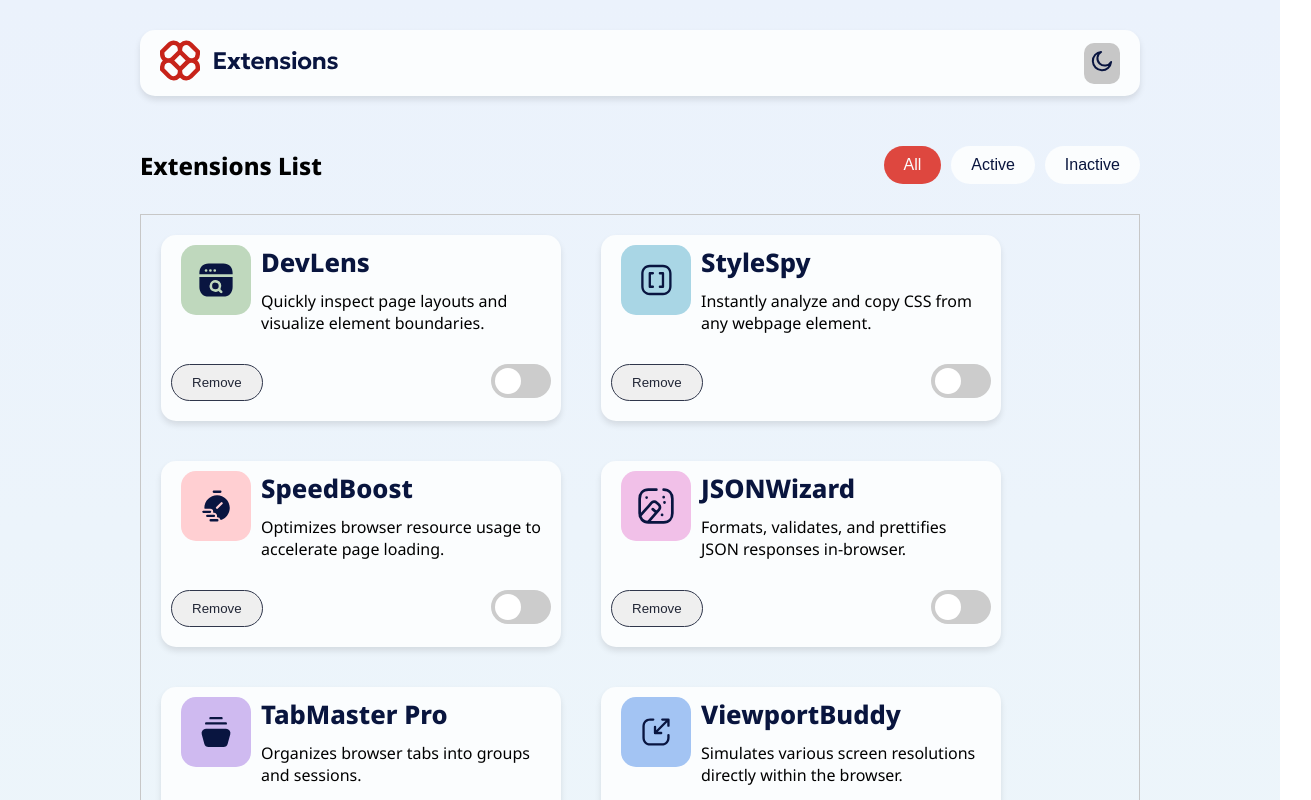
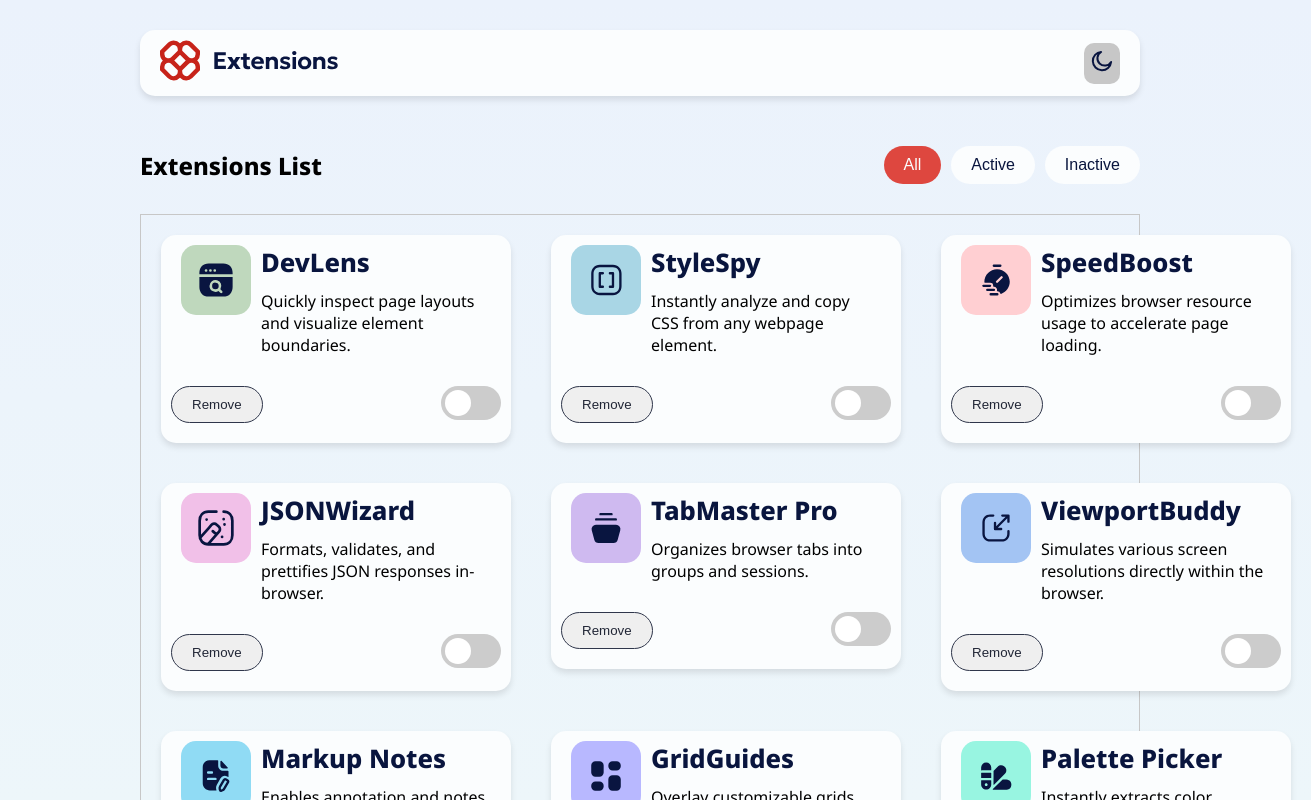
Before and after one commit to nickonyi/Browser-extensions-manager-ui-, a React (Vite) app: page / in a window 1280 px wide. Shown: the top 800 px of the page, 1311 px wide, since content can reach past the window. Built offline with nearby package versions, Linux system fonts and the light colour scheme.

Commit message:
manage page component

```diff
--- a/src/styles/App.scss
+++ b/src/styles/App.scss
@@ -96,10 +96,11 @@ body {
 .extensions-container {
   border: 1px solid $neutral-300;
   margin-top: 30px;
+
 }
 
 .extension-card-container {
-  width: 400px;
+  width: 350px;
   background-color: $neutral-0;
   border-radius: 15px;
   margin: 20px;
@@ -187,11 +188,12 @@ input:checked + .slider:before {
   border-radius: 25px;
   border: none;
   border: 1px solid $neutral-700;
+  cursor: pointer;
 }
 
 ul {
-  display:flex ;
-  flex-wrap: wrap;
+  display: grid;
+  grid-template-columns: repeat(3,1fr);
   li {
     list-style: none;
   }
```
